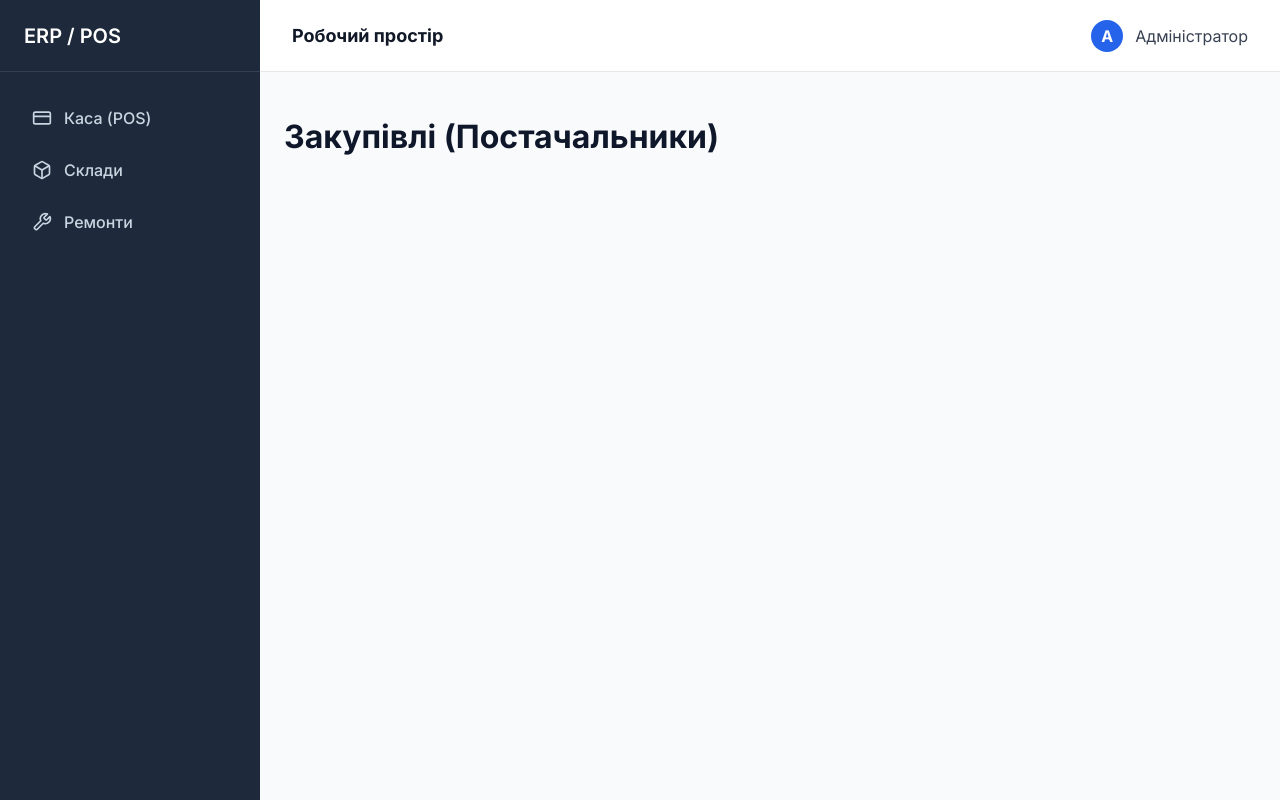
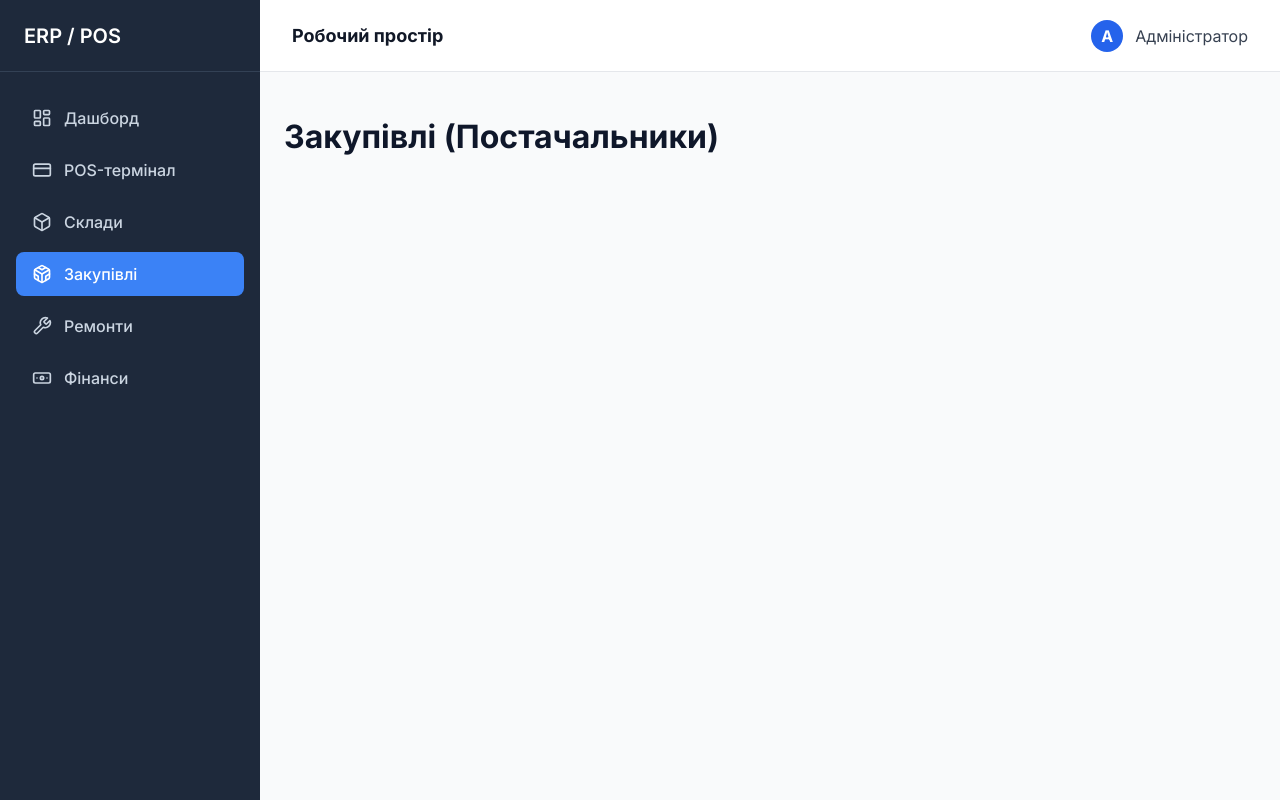
Before and after one commit to Kurioon/erp-pos-frontend, a Vue app: page /procurement in a window 1280 px wide. Built offline with nearby package versions, Linux system fonts and the light colour scheme; sample sign-in values are in the browser's storage.

Commit message:
fix: add missing icons and update sidebar navigation to match PR report

```diff
--- /dev/null
+++ b/src/components/icons/IconDashboard.vue
@@ -0,0 +1,8 @@
+<template>
+  <svg viewBox="0 0 24 24" fill="none" stroke="currentColor" stroke-width="2" stroke-linecap="round" stroke-linejoin="round" width="20" height="20">
+    <rect x="3" y="3" width="7" height="9" rx="1"/>
+    <rect x="14" y="3" width="7" height="5" rx="1"/>
+    <rect x="14" y="12" width="7" height="9" rx="1"/>
+    <rect x="3" y="16" width="7" height="5" rx="1"/>
+  </svg>
+</template>
--- /dev/null
+++ b/src/components/icons/IconFinance.vue
@@ -0,0 +1,7 @@
+<template>
+  <svg viewBox="0 0 24 24" fill="none" stroke="currentColor" stroke-width="2" stroke-linecap="round" stroke-linejoin="round" width="20" height="20">
+    <rect x="2" y="6" width="20" height="12" rx="2"/>
+    <circle cx="12" cy="12" r="2"/>
+    <path d="M6 12h.01M18 12h.01"/>
+  </svg>
+</template>
--- /dev/null
+++ b/src/components/icons/IconProcurement.vue
@@ -0,0 +1,10 @@
+<template>
+  <svg viewBox="0 0 24 24" fill="none" stroke="currentColor" stroke-width="2" stroke-linecap="round" stroke-linejoin="round" width="20" height="20">
+    <path d="M21 16V8a2 2 0 0 0-1-1.73l-7-4a2 2 0 0 0-2 0l-7 4A2 2 0 0 0 3 8v8a2 2 0 0 0 1 1.73l7 4a2 2 0 0 0 2 0l7-4A2 2 0 0 0 21 16z"/>
+    <polyline points="7.5 4.21 12 6.81 16.5 4.21"/>
+    <polyline points="7.5 19.79 7.5 14.6 3 12"/>
+    <polyline points="21 12 16.5 14.6 16.5 19.79"/>
+    <polyline points="3.27 6.96 12 12.01 20.73 6.96"/>
+    <line x1="12" y1="22.08" x2="12" y2="12"/>
+  </svg>
+</template>
--- a/src/layouts/AppSidebar.vue
+++ b/src/layouts/AppSidebar.vue
@@ -17,14 +17,20 @@
 </template>
 
 <script setup>
+import IconDashboard from '@/components/icons/IconDashboard.vue'
 import IconCard from '@/components/icons/IconCard.vue'
 import IconBox from '@/components/icons/IconBox.vue'
+import IconProcurement from '@/components/icons/IconProcurement.vue'
 import IconRepair from '@/components/icons/IconRepair.vue'
+import IconFinance from '@/components/icons/IconFinance.vue'
 
 const menuItems = [
-  { name: 'Каса (POS)', path: '/pos', icon: IconCard },
+  { name: 'Дашборд', path: '/dashboard', icon: IconDashboard },
+  { name: 'POS-термінал', path: '/pos', icon: IconCard },
   { name: 'Склади', path: '/warehouses', icon: IconBox },
-  { name: 'Ремонти', path: '/repairs', icon: IconRepair }
+  { name: 'Закупівлі', path: '/procurement', icon: IconProcurement },
+  { name: 'Ремонти', path: '/repairs', icon: IconRepair },
+  { name: 'Фінанси', path: '/finance', icon: IconFinance }
 ]
 </script>
 
```
